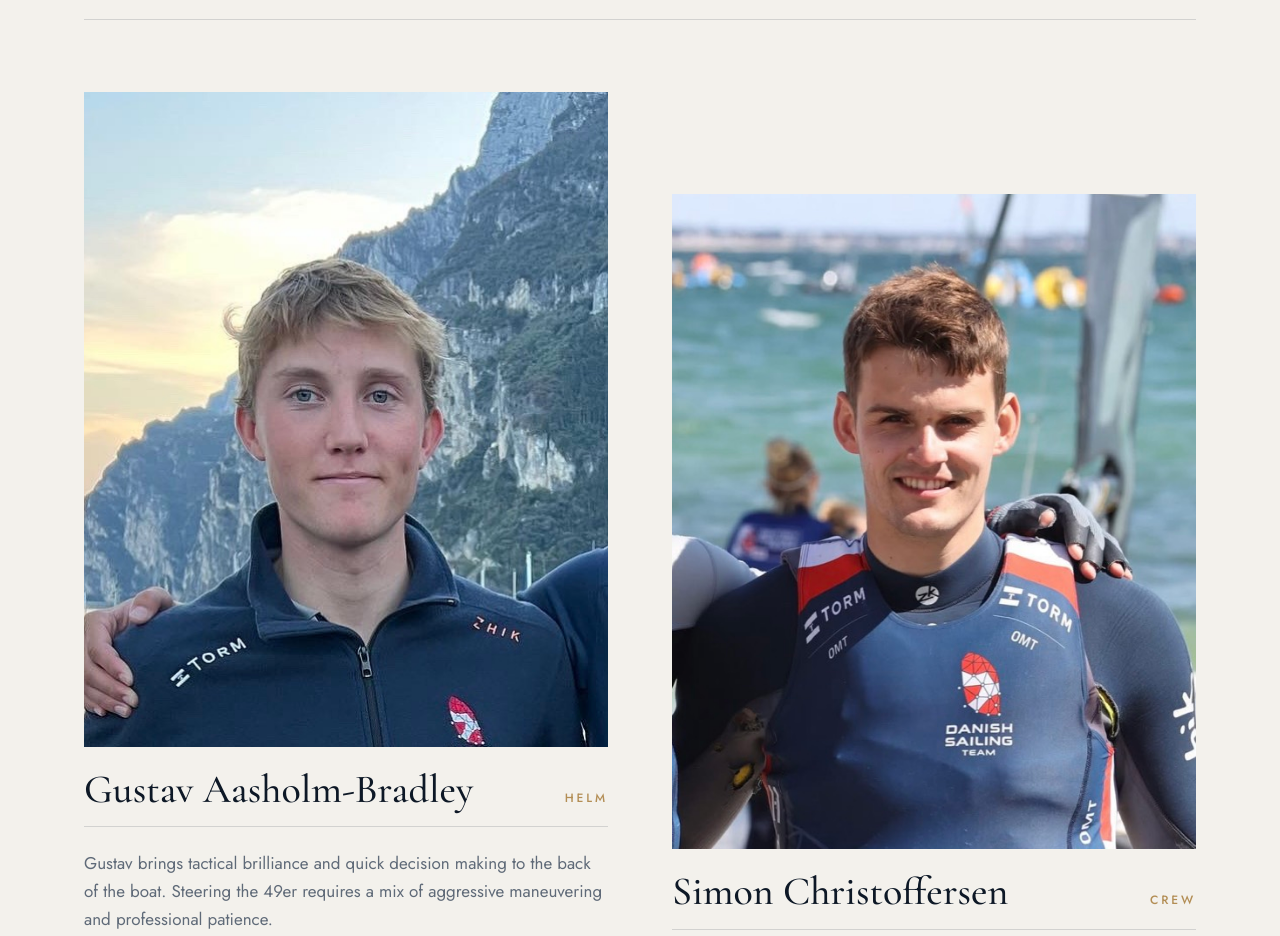
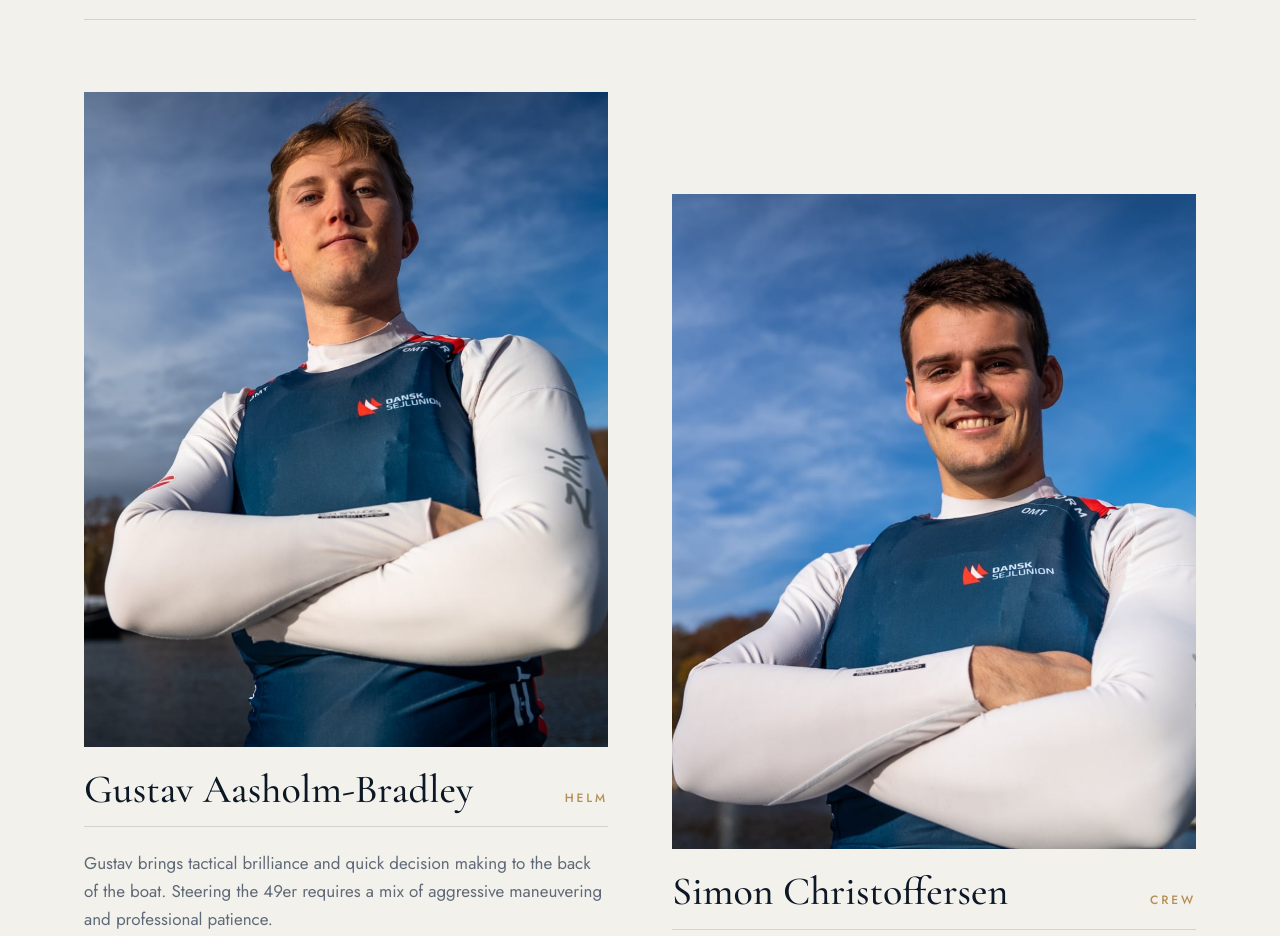
Before and after one commit to gustavaabr/website_cbsailing, a plain HTML site: page index.html in a window 1280 px wide. Shown: the part 1088-2024 px from the top of the page. Drawn offline with nearby package versions, Linux system fonts and the light colour scheme.

Commit message:
new pictures

```diff
--- a/index.html
+++ b/index.html
@@ -81,7 +81,7 @@
                 </div>
                 <div class="team-grid">
                     <article class="person reveal">
-                        <figure><img src="images/gustav-portrait.jpg" alt="Portrait of Gustav Aasholm-Bradley" loading="lazy"></figure>
+                        <figure><img src="images/gustavpic.jpeg" alt="Portrait of Gustav Aasholm-Bradley" loading="lazy" style="object-position: 62% 50%"></figure>
                         <div class="person-meta">
                             <h3>Gustav Aasholm-Bradley</h3>
                             <span class="label brass">Helm</span>
@@ -98,7 +98,7 @@
                         </div>
                     </article>
                     <article class="person reveal">
-                        <figure><img src="images/simon-portrait.jpg" alt="Portrait of Simon Christoffersen" loading="lazy" style="object-position: 50% 22%"></figure>
+                        <figure><img src="images/simonpic.jpeg" alt="Portrait of Simon Christoffersen" loading="lazy" style="object-position: 57% 50%"></figure>
                         <div class="person-meta">
                             <h3>Simon Christoffersen</h3>
                             <span class="label brass">Crew</span>
```
Also changed, not shown: images/gustavpic.jpeg (added), images/simonpic.jpeg (added).
